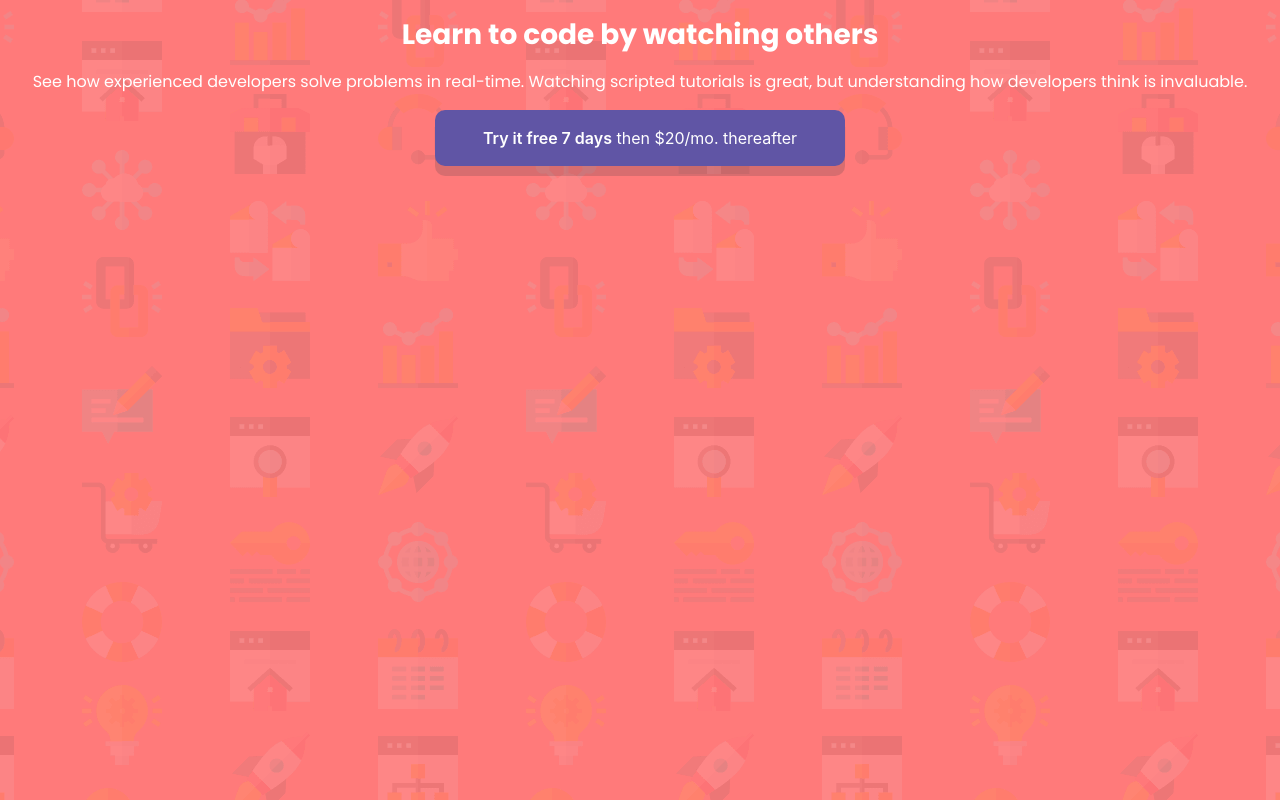
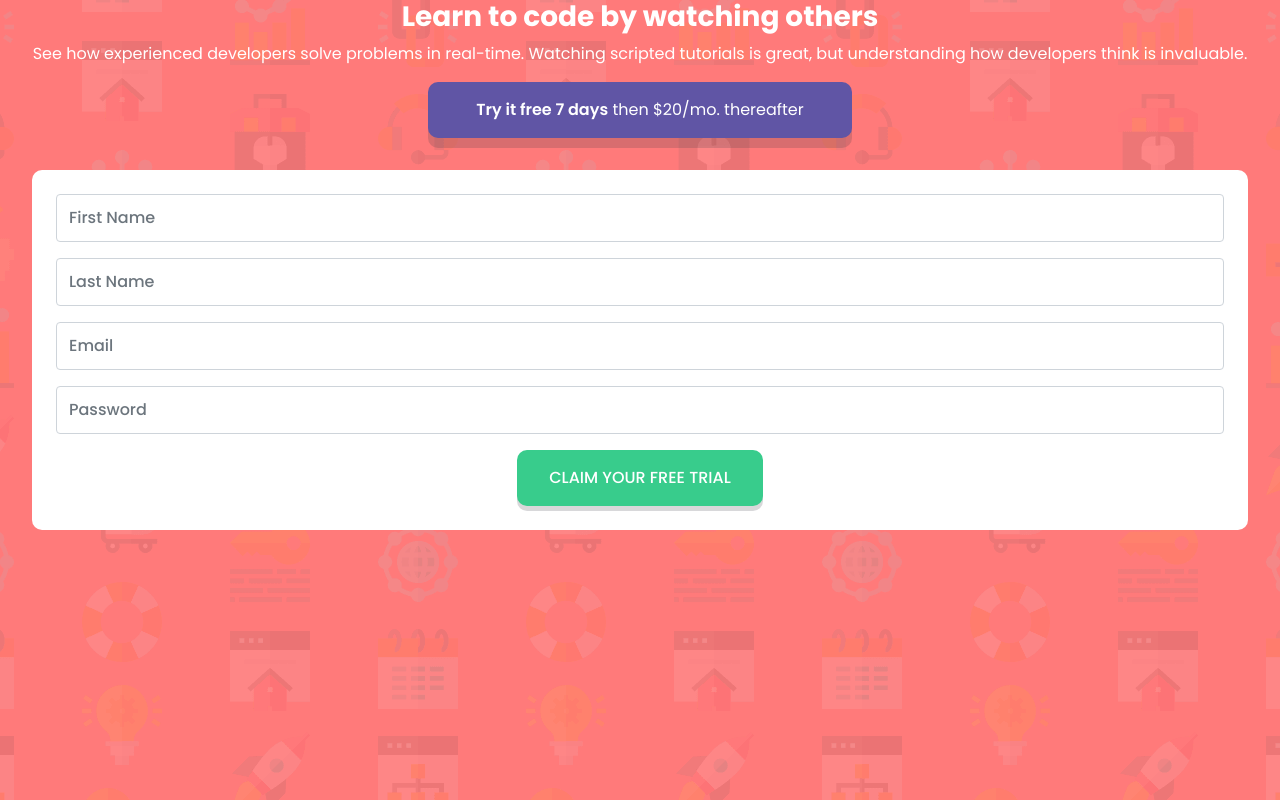
Before and after one commit to denizerisen/intro-component-with-sign-up-form, a React (Create React App) app: page / in a window 1280 px wide. Built offline with nearby package versions, Linux system fonts and the light colour scheme.

Commit message:
base for form

```diff
--- a/package.json
+++ b/package.json
@@ -3,10 +3,14 @@
   "version": "0.1.0",
   "private": true,
   "dependencies": {
+    "bootstrap": "^4.3.1",
+    "formik": "^1.5.8",
     "normalize.css": "^8.0.1",
     "react": "^16.9.0",
+    "react-bootstrap": "^1.0.0-beta.12",
     "react-dom": "^16.9.0",
-    "react-scripts": "3.1.1"
+    "react-scripts": "3.1.1",
+    "yup": "^0.27.0"
   },
   "scripts": {
     "start": "react-scripts start",
--- a/src/App.js
+++ b/src/App.js
@@ -1,6 +1,9 @@
 import React from 'react';
+import 'bootstrap/dist/css/bootstrap.css';
 import './css/main.css';
+import 'react-bootstrap';
 import ButtonTrial from './components/ButtonTrial/ButtonTrial'
+import SignUpForm from './components/Form/SignUpForm'
 
 function App() {
   return (
@@ -10,6 +13,7 @@ function App() {
         <p>See how experienced developers solve problems in real-time. Watching scripted tutorials is great,
           but understanding how developers think is invaluable. </p>
           <ButtonTrial/>
+          <SignUpForm/>
      </div>
     </div>
   );
--- a/src/components/ButtonTrial/ButtonTrial.js
+++ b/src/components/ButtonTrial/ButtonTrial.js
@@ -1,11 +1,9 @@
-import React, { Component } from 'react'
+import React from 'react'
 
-export default class ButtonTrial extends Component {
-    render() {
-        return (
-            <div>
-                <button className="trial-button" type="click"> <span>Try it free 7 days</span> then $20/mo. thereafter</button>
-            </div>
-        )
-    }
+function ButtonTrial(){
+
+  return  <div>
+            <button className="trial-button" type="click"> <span>Try it free 7 days</span> then $20/mo. thereafter</button>
+          </div>
 }
+export default ButtonTrial;
--- /dev/null
+++ b/src/components/Form/SignUpForm.js
@@ -0,0 +1,39 @@
+import React, { Component } from 'react'
+import {Form, ErrorMessage, Formik, Field} from 'formik'
+import * as yup from 'yup'
+import {Row, Col} from 'react-bootstrap'
+
+export default class SignUpForm extends Component {
+    render() {
+        return (
+            <div className="sign-up-form">
+                <Formik
+                    initialValues={{
+                        name: '',
+                        surname: '',
+                        email: '',
+                        password: '',
+                    }}
+                    render={({errors, touched})=>(
+                        <Form>
+                           <div className="form-group">
+                                <Field name="name" type="text" placeholder="First Name" className="form-control"/>
+                           </div>
+                           <div className="form-group">
+                                <Field name="surname" type="text" placeholder="Last Name" className="form-control"/>
+                           </div>
+                           <div className="form-group">
+                                <Field name="email" type="text" placeholder="Email" className="form-control"/>
+                           </div>
+                           <div className="form-group">
+                                <Field name="password" type="password" placeholder="Password" className="form-control"/>
+                           </div>
+                           <button type="submit" className="free-trial-submit">Claim your free trial </button>
+                        </Form>
+                    )}
+                />
+
+            </div>
+        )
+    }
+}
--- a/src/css/main.css
+++ b/src/css/main.css
@@ -30,6 +30,32 @@ body {
   color: white;
   text-align: center;
   cursor: pointer;
-  line-height: 1.5em; }
+  line-height: 1.5em;
+  font-family: "Poppins", sans-serif;
+  font-weight: 400; }
   .trial-button span {
     font-weight: 600; }
+
+.sign-up-form {
+  background: white;
+  border-radius: 10px;
+  margin-top: 2em;
+  padding: 1.5em; }
+
+.free-trial-submit {
+  text-transform: uppercase;
+  background: #38cc8c;
+  color: white;
+  border: none;
+  border-radius: 10px;
+  box-shadow: 0px 5px 0px 0px rgba(62, 60, 73, 0.2);
+  padding: 1rem 2rem;
+  text-align: center;
+  font-family: "Poppins", sans-serif;
+  font-weight: 500; }
+
+.form-control {
+  height: 3em;
+  font-family: "Poppins", sans-serif;
+  font-weight: 500;
+  font-size: 16px; }
--- a/src/sass/components/buttons.sass
+++ b/src/sass/components/buttons.sass
@@ -9,5 +9,6 @@
     text-align: center
     cursor: pointer
     line-height: 1.5em
+    +font($font-regular)
     span
         font-weight: $font-semibold
--- /dev/null
+++ b/src/sass/components/form.sass
@@ -0,0 +1,20 @@
+.sign-up-form
+    background: white
+    border-radius: 10px
+    margin-top: 2em
+    padding: 1.5em
+
+.free-trial-submit
+    text-transform: uppercase
+    background: $primary-green
+    color: white
+    border: none
+    border-radius: 10px
+    box-shadow: 0px 5px 0px 0px $dark-blue
+    padding: 1rem 2rem
+    text-align: center
+    +font($font-medium)
+.form-control
+    height: 3em
+    +font($font-medium)
+    font-size: 16px
--- a/src/sass/main.sass
+++ b/src/sass/main.sass
@@ -2,3 +2,4 @@
 @import abstracts/type
 @import layout/layout
 @import components/buttons
+@import components/form
```
Also changed, not shown: 1 other file (tests, documents, lock files or other folders).
